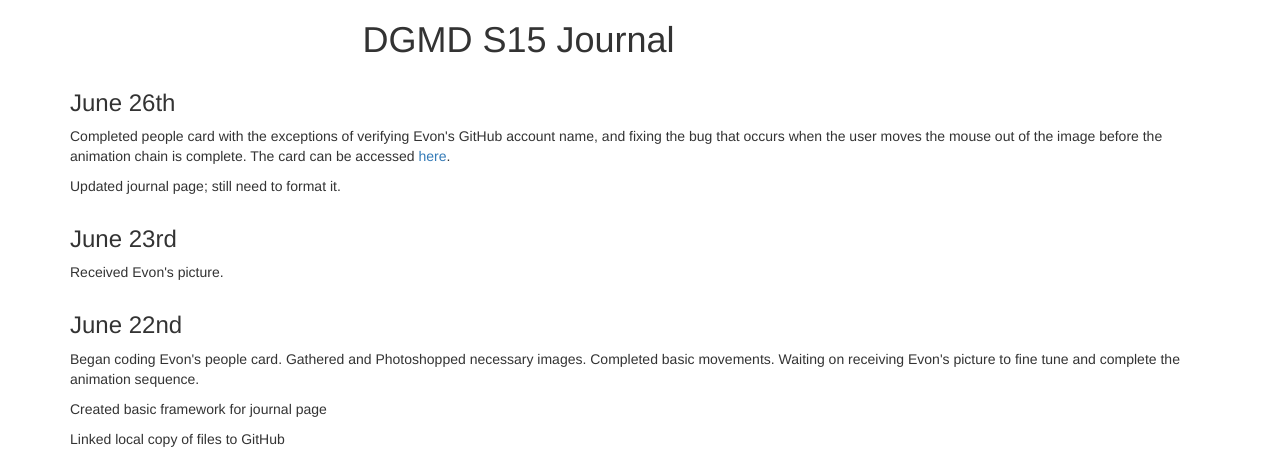
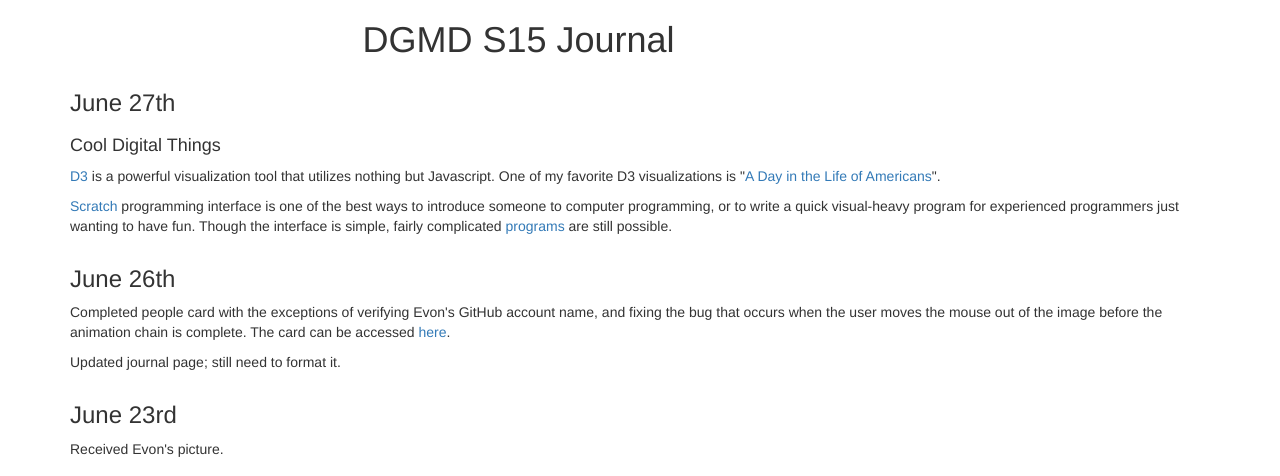
Before and after one commit to ajkramer12-s15/ajkramer12-s15.github.io, a plain HTML site: page index.html in a window 1280 px wide. Shown: the top 476 px of the page. Drawn offline with Linux system fonts and the light colour scheme.

Commit message:
Added 160627 journal entry

```diff
--- a/index.html
+++ b/index.html
@@ -16,6 +16,24 @@
     </header>
     <main class="row">
         <div class="col-xs-12">
+            <div id="160627" class="row">
+                <div class="col-xs-12">
+                    <h3>June 27th</h3>
+                </div>
+                <div class="col-xs-12">
+                    <h4>Cool Digital Things</h4>
+                    <p>
+                        <a href="https://github.com/d3/d3/wiki/Gallery">D3</a> is a powerful visualization tool that
+                        utilizes nothing but Javascript. One of my favorite D3 visualizations is
+                        "<a href="http://flowingdata.com/2015/12/15/a-day-in-the-life-of-americans/">A Day in the Life of Americans</a>".
+                    </p>
+                    <p>
+                        <a href="https://scratch.mit.edu/">Scratch</a> programming interface is one of the best ways to introduce someone to computer programming,
+                        or to write a quick visual-heavy program for experienced programmers just wanting to have fun. Though
+                        the interface is simple, fairly complicated <a href="https://scratch.mit.edu/projects/12352244/">programs</a> are still possible.
+                    </p>
+                </div>
+            </div>
             <div id="160626" class="row">
                 <div class="col-xs-12">
                     <h3>June 26th</h3>
```
